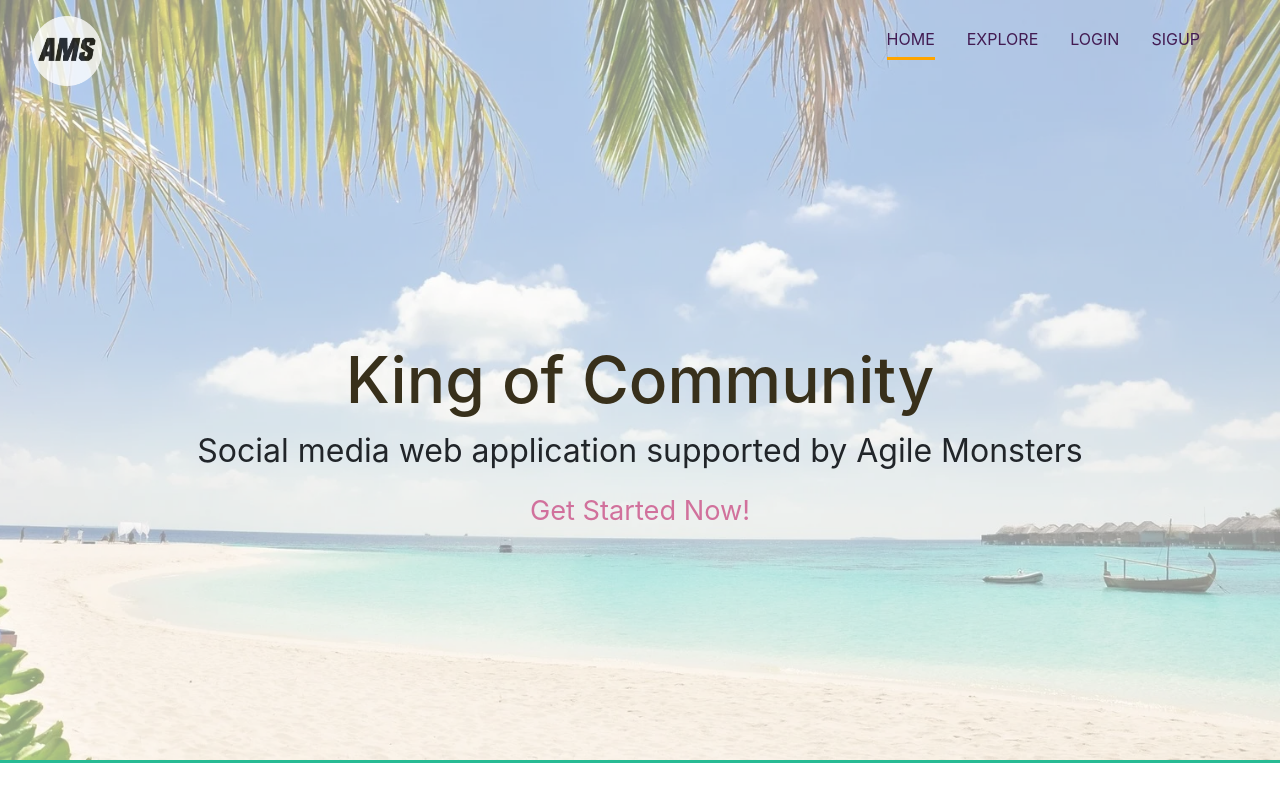
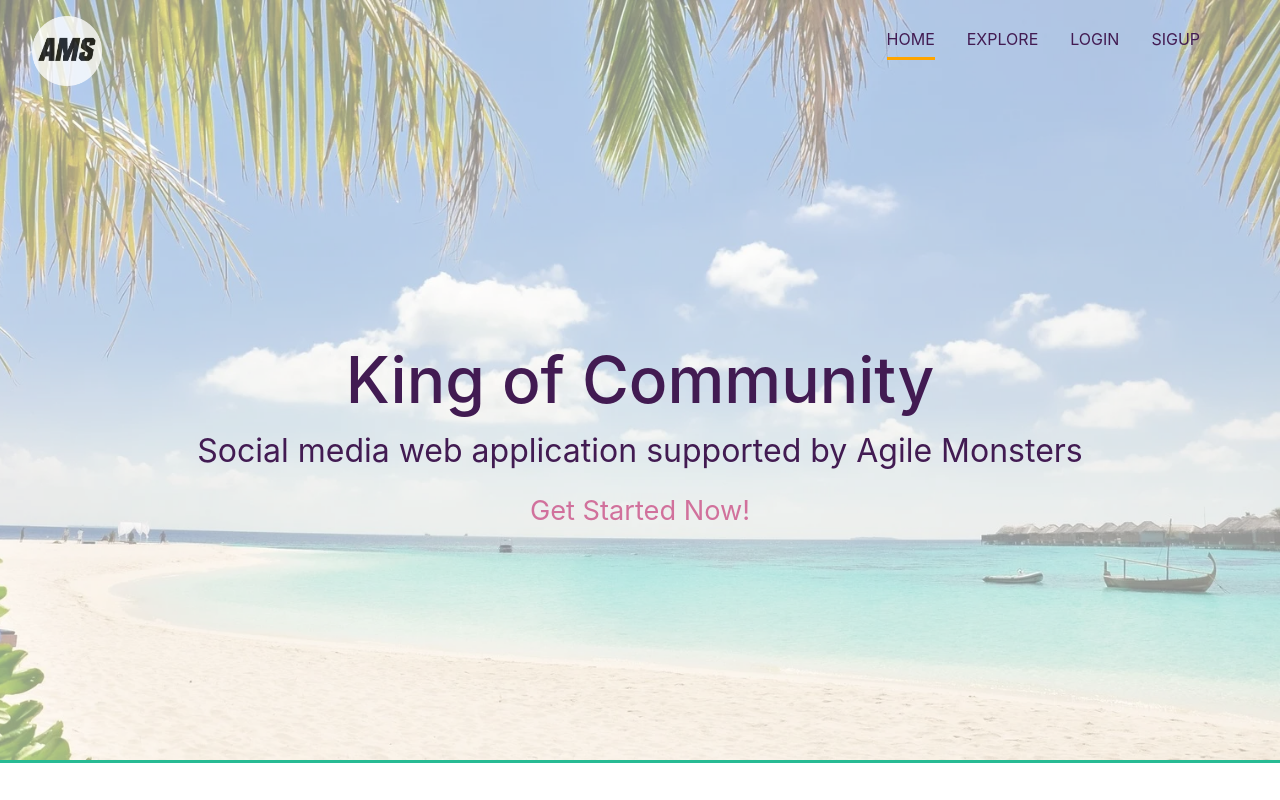
Before and after one commit to StevensCS554/Final-Project, a React (Create React App) app in the folder root/frontend/: page / in a window 1280 px wide. Shown: the top 800 px of the page. Built offline with nearby package versions, Linux system fonts and the light colour scheme; no server answers; what react-google-maps would draw is missing.

Commit message:
almost there

```diff
--- a/root/frontend/src/styles/modules/_landing.scss
+++ b/root/frontend/src/styles/modules/_landing.scss
@@ -76,9 +76,10 @@
       padding-top: 20%;
       h1 {
          font-size: 4rem;
-         color: rgb(56, 48, 27);
+         color: $pro_medium_purple;
       }
       p {
+         color: $pro_medium_purple;
          font-size: 2rem;
       }
       a {
```
